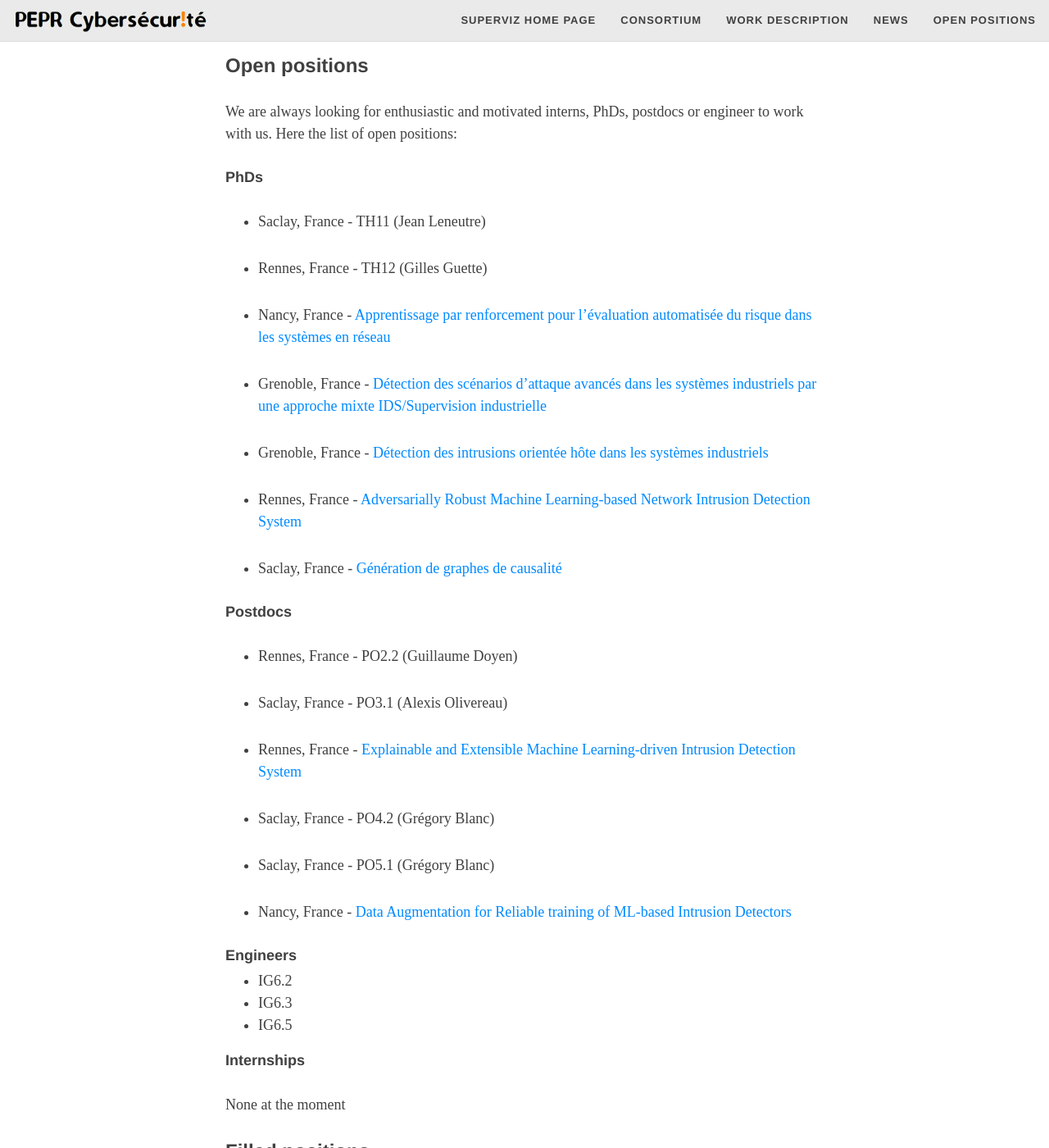
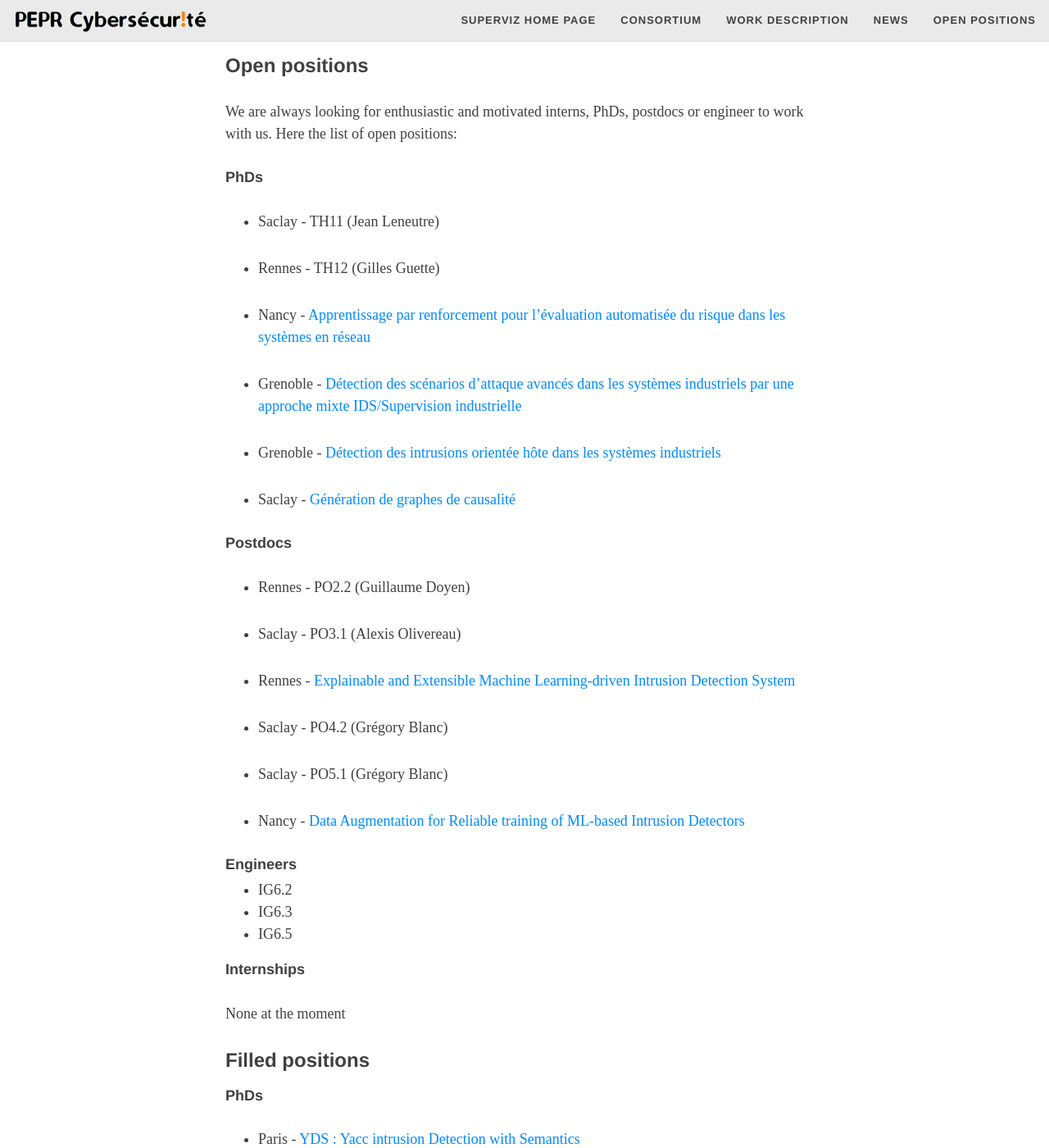
Before and after one commit to PFGimenez/REV-website, a Jekyll site: the page built from openpositions.md, in a window 1280 px wide and 1400 px high, scrolled down 257 px. Shown: the whole window at 82% size. Built offline with Jekyll 4.4.1, drawn with Linux system fonts in a browser that asks for light colours; nearby versions of some CDN libraries; some web fonts are replaced; some of the changed text lies outside the part shown.

Commit message:
Mise à jour positions

```diff
--- a/openpositions.md
+++ b/openpositions.md
@@ -12,33 +12,31 @@
 
 #### PhDs
 
-- Saclay, France - TH11 (Jean Leneutre)
+- Saclay - TH11 (Jean Leneutre)
 
-- Rennes, France - TH12	(Gilles Guette)
+- Rennes - TH12	(Gilles Guette)
 
-- Nancy, France - [Apprentissage par renforcement pour l’évaluation automatisée du risque dans les systèmes en réseau](https://files.inria.fr/superviz/assets/img/positions/TH1.3.pdf)
+- Nancy - [Apprentissage par renforcement pour l’évaluation automatisée du risque dans les systèmes en réseau](https://files.inria.fr/superviz/assets/img/positions/TH1.3.pdf)
 
-- Grenoble, France - [Détection des scénarios d’attaque avancés dans les systèmes industriels par une approche mixte IDS/Supervision industrielle](https://files.inria.fr/superviz/assets/img/positions/TH2.2.pdf)
+- Grenoble - [Détection des scénarios d’attaque avancés dans les systèmes industriels par une approche mixte IDS/Supervision industrielle](https://files.inria.fr/superviz/assets/img/positions/TH2.2.pdf)
 
-- Grenoble, France - [Détection des intrusions orientée hôte dans les systèmes industriels](https://files.inria.fr/superviz/assets/img/positions/TH2.3.pdf)
+- Grenoble - [Détection des intrusions orientée hôte dans les systèmes industriels](https://files.inria.fr/superviz/assets/img/positions/TH2.3.pdf)
 
-- Rennes, France - [Adversarially Robust Machine Learning-based Network Intrusion Detection System](https://files.inria.fr/superviz/assets/img/positions/TH4.1.pdf)
-
-- Saclay, France - [Génération de graphes de causalité](https://files.inria.fr/superviz/assets/img/positions/TH4.2.pdf)
+- Saclay - [Génération de graphes de causalité](https://files.inria.fr/superviz/assets/img/positions/TH4.2.pdf)
 
 #### Postdocs
 
-- Rennes, France - PO2.2 (Guillaume Doyen)
+- Rennes - PO2.2 (Guillaume Doyen)
 
-- Saclay, France - PO3.1	(Alexis Olivereau)
+- Saclay - PO3.1	(Alexis Olivereau)
 
-- Rennes, France - [Explainable and Extensible Machine Learning-driven Intrusion Detection System](https://files.inria.fr/superviz/assets/img/positions/PO4.1.pdf)
+- Rennes - [Explainable and Extensible Machine Learning-driven Intrusion Detection System](https://files.inria.fr/superviz/assets/img/positions/PO4.1.pdf)
 
-- Saclay, France - PO4.2	(Grégory Blanc)
+- Saclay - PO4.2	(Grégory Blanc)
 
-- Saclay, France - PO5.1	(Grégory Blanc)
+- Saclay - PO5.1	(Grégory Blanc)
 
-- Nancy, France - [Data Augmentation for Reliable training of ML-based Intrusion Detectors](https://files.inria.fr/superviz/assets/img/positions/PO5.2.pdf)
+- Nancy - [Data Augmentation for Reliable training of ML-based Intrusion Detectors](https://files.inria.fr/superviz/assets/img/positions/PO5.2.pdf)
 
 
 #### Engineers
@@ -58,26 +56,28 @@
 
 #### PhDs
 
-- Toulouse, France - [YDS : Yacc intrusion Detection with Semantics](https://files.inria.fr/superviz/assets/img/positions/TH2.1.pdf)
+- Paris - [YDS : Yacc intrusion Detection with Semantics](https://files.inria.fr/superviz/assets/img/positions/TH2.1.pdf)
 
-- Grenoble, France - [Etude de mécanismes de restauration autonomes pour les systèmes embarqués](https://files.inria.fr/superviz/assets/img/positions/TH3.1.pdf)
+- Grenoble - [Etude de mécanismes de restauration autonomes pour les systèmes embarqués](https://files.inria.fr/superviz/assets/img/positions/TH3.1.pdf)
 
-- Grenoble, France - [Auto-reconfiguration des systèmes industriels. Etude de la résilience face aux cyber-attaques](https://files.inria.fr/superviz/assets/img/positions/TH3.2.pdf): Jolahn Vaudey
+- Grenoble - [Auto-reconfiguration des systèmes industriels. Etude de la résilience face aux cyber-attaques](https://files.inria.fr/superviz/assets/img/positions/TH3.2.pdf): Jolahn Vaudey
 
-- Rennes, France - TH3.3: Do Duc Anh Nguyen
+- Rennes - TH3.3: Do Duc Anh Nguyen
+
+- Rennes - [Adversarially Robust Machine Learning-based Network Intrusion Detection System](https://files.inria.fr/superviz/assets/img/positions/TH4.1.pdf)
 
 
 #### Postdocs
 
-- Toulouse, France - [Embarcabilité des mécanismes de détection dans des objets connectés](https://files.inria.fr/superviz/assets/img/positions/PO2.1.pdf): Paul Olivier
+- Toulouse - [Embarcabilité des mécanismes de détection dans des objets connectés](https://files.inria.fr/superviz/assets/img/positions/PO2.1.pdf): Paul Olivier
 
-- Sophia, France - Romain Cayre
+- Sophia - Romain Cayre
 
 
 #### Engineers
 
-- IG6.1 - Nelson Nkawa
-- IG6.4 - Florent Galtier
+- Grenoble - Nelson Nkawa
+- Toulouse - [Florent Galtier](https://files.inria.fr/superviz/assets/img/positions/IG6.4.pdf)
 
 
 #### Internships
```
